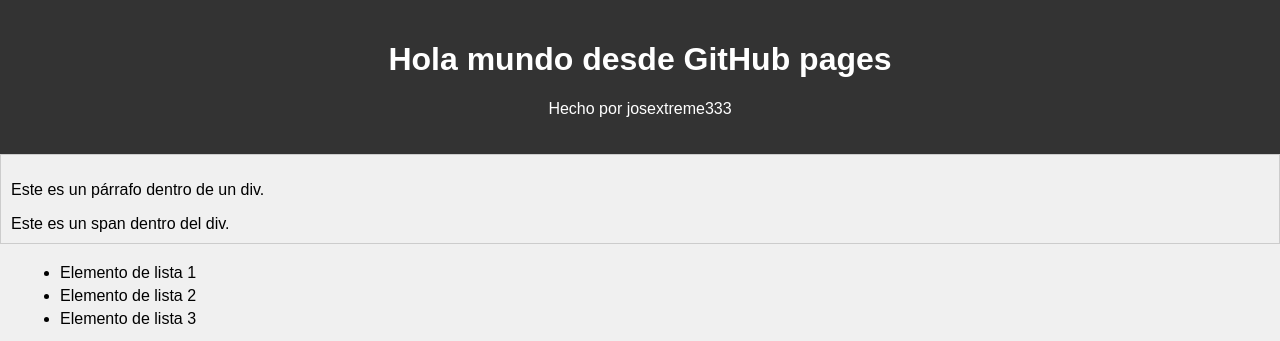
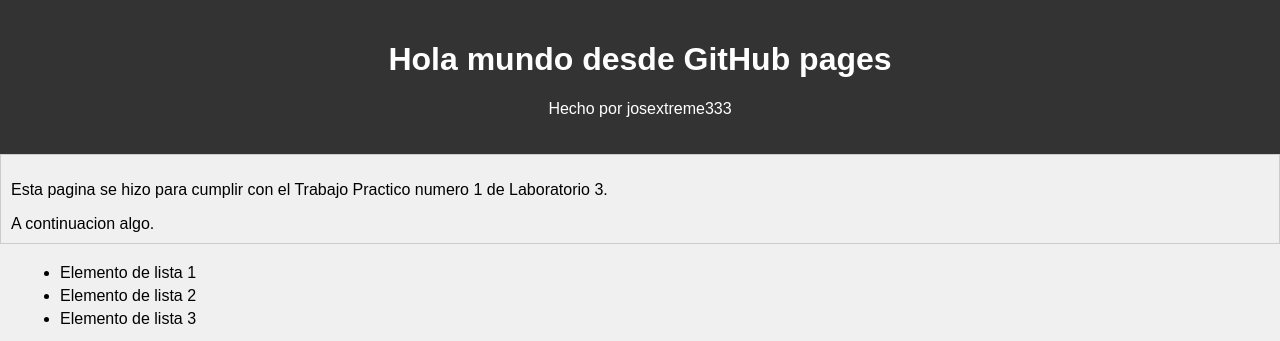
Before and after one commit to Josextreme333/Josextreme333.github.io, a plain HTML site: page index.html in a window 1280 px wide. Shown: the top 341 px of the page. Drawn offline with Linux system fonts and the light colour scheme.

```diff
--- a/index.html
+++ b/index.html
@@ -14,8 +14,8 @@
 
     <main>
         <div class="contenido">
-            <p>Este es un párrafo dentro de un div.</p>
-            <span>Este es un span dentro del div.</span>
+            <p>Esta pagina se hizo para cumplir con el Trabajo Practico numero 1 de Laboratorio 3.</p>
+            <span>A continuacion algo.</span>
         </div>
 
         <ul>
```
